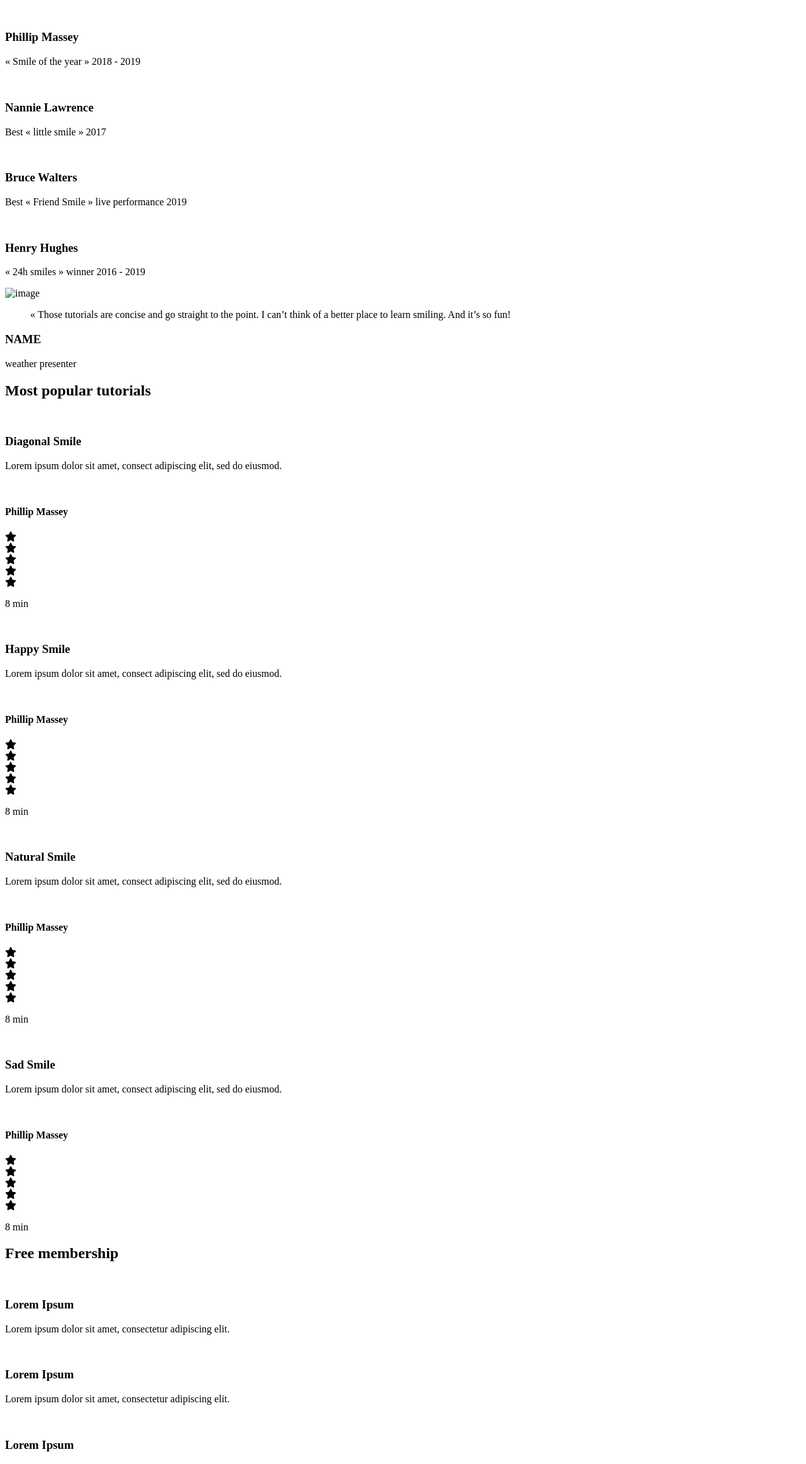
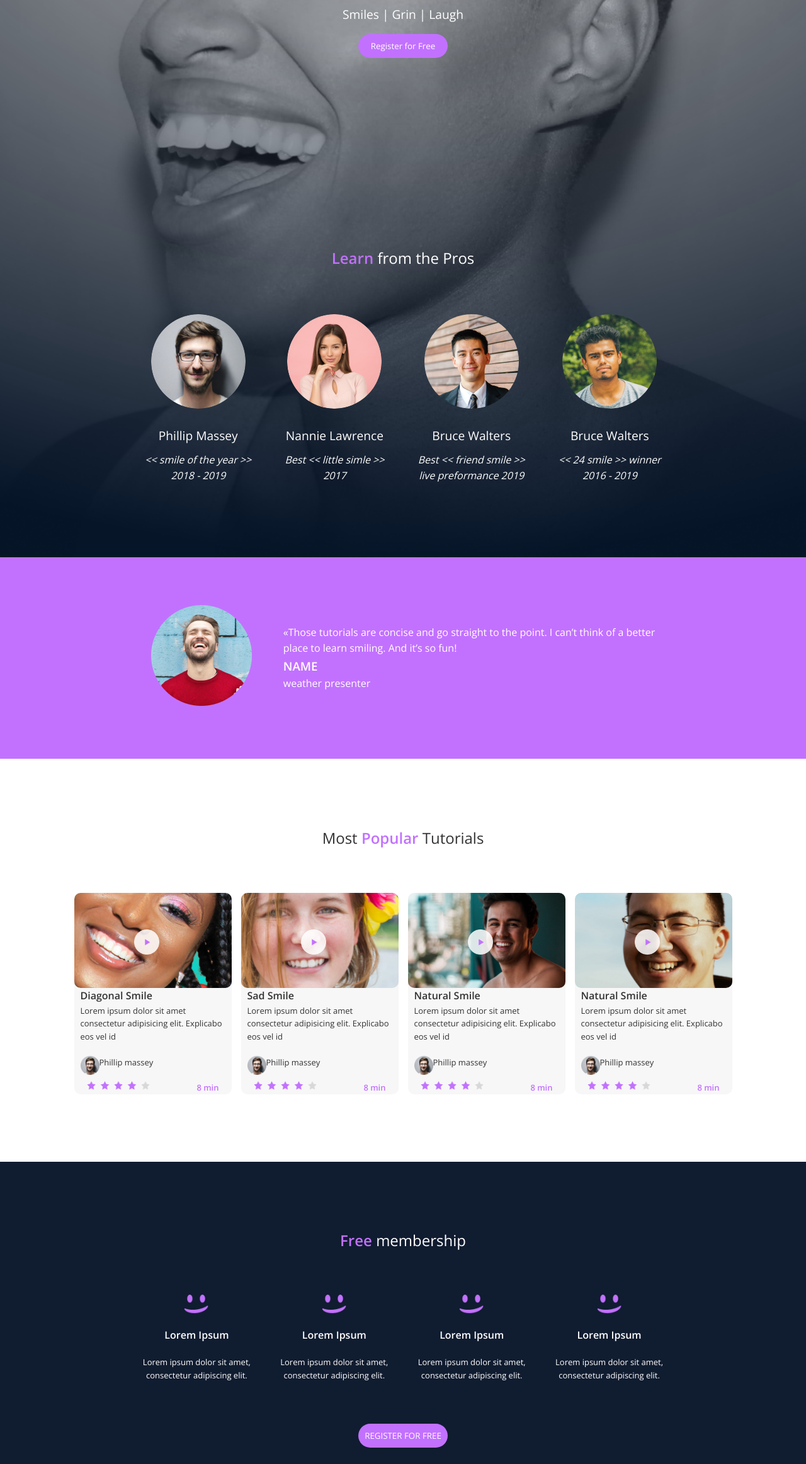
Before and after one commit to MohamedAhmedGameel/alx_html_css, a plain HTML site: page css_advanced/index.html in a window 1280 px wide. Shown: the part 475-2800 px from the top of the page at 63% size. Drawn offline with nearby package versions, Linux system fonts and the light colour scheme.

Commit message:
create alx web app

```diff
--- a/css_advanced/index.html
+++ b/css_advanced/index.html
@@ -3,183 +3,214 @@
   <head>
     <meta charset="UTF-8" />
     <meta name="viewport" content="width=device-width, initial-scale=1.0" />
+    <title>SmileSchool</title>
+    <link
+      href="https://fonts.googleapis.com/css2?family=Open+Sans:wght@400;600&display=swap"
+      rel="stylesheet"
+    />
+    <link rel="stylesheet" href="./styles.css" />
     <script
       src="https://kit.fontawesome.com/4a2b055604.js"
       crossorigin="anonymous"
     ></script>
-    <title>Document</title>
   </head>
   <body>
     <header>
       <nav>
-        <img src="https://fakeimg.pl/250x250?text=Sample+Logo" alt="logo" />
-
-        <ul>
-          <li><a href="#">COURSE</a></li>
-          <li><a href="#">PRICING</a></li>
-          <li><a href="#">LOGIN</a></li>
-        </ul>
+        <a href="#"><img src="../assets/logo.png" alt="logo" /></a>
+        <div>
+          <a href="#">Courses</a>
+          <a href="#">Pricing</a>
+          <a href="#">Login</a>
+        </div>
       </nav>
     </header>
-    <main>
-      <section>
-        <div>
-          <h1>Get schooled</h1>
-          <span>SMILES</span>
-          <span>GRIN</span>
-          <span>LAUGH</span>
-          <button>REGISTER FOR FREE</button>
+
+    <div class="hero">
+      <div id="heroIntro">
+        <h1>Get Schooled</h1>
+        <p>Smiles | Grin | Laugh</p>
+        <button class="btn">Register for Free</button>
       </div>
-        <div>
-          <h2>Learn from the pros</h2>
-          <div>
-            <div>
-              <img src="./images/1 (3).png" alt="" />
-              <h3>Phillip Massey</h3>
-              <p>« Smile of the year » 2018 - 2019</p>
+
+      <div id="heroProfile">
+        <h2>
+          <span style="color: #c271ff; font-weight: 900">Learn</span> from the
+          Pros
+        </h2>
+        <div class="profiles">
+          <div class="profile">
+            <img src="../assets/1.png" alt="Person 1" />
+            <p>Phillip Massey</p>
+            <em
+              ><< smile of the year >> <br />
+              2018 - 2019</em
+            >
           </div>
-            <div>
-              <img src="./images/6.png" alt="" />
-              <h3>Nannie Lawrence</h3>
-              <p>Best « little smile » 2017</p>
+          <div class="profile">
+            <img src="../assets/3.png" alt="Person 2" />
+            <p>Nannie Lawrence</p>
+            <em
+              >Best << little simle >> <br />
+              2017</em
+            >
           </div>
-            <div>
-              <img src="./images/7.png" alt="" />
-              <h3>Bruce Walters</h3>
-              <p>Best « Friend Smile » live performance 2019</p>
+          <div class="profile">
+            <img src="../assets/2.png" alt="Person 3" />
+            <p>Bruce Walters</p>
+            <em
+              >Best << friend smile >> <br />
+              live preformance 2019</em
+            >
           </div>
-            <div>
-              <img src="./images/8.png" alt="" />
-              <h3>Henry Hughes</h3>
-              <p>« 24h smiles » winner 2016 - 2019</p>
+          <div class="profile">
+            <img src="../assets/4.png" alt="Person 3" />
+            <p>Bruce Walters</p>
+            <em
+              ><< 24 smile >> winner <br />
+              2016 - 2019</em
+            >
           </div>
         </div>
       </div>
-      </section>
-      <section>
+    </div>
+
+    <section class="qoute">
       <div>
-          <img src="./images/Bitmap.png" alt="image" />
+        <img src="../assets/5.png" alt="image" />
       </div>
       <div>
         <blockquote>
-            « Those tutorials are concise and go straight to the point. I can’t
-            think of a better place to learn smiling. And it’s so fun!
+          «Those tutorials are concise and go straight to the point. I can’t
+          think of a better<br />place to learn smiling. And it’s so fun!
         </blockquote>
         <h3>NAME</h3>
         <p>weather presenter</p>
       </div>
     </section>
-      <section>
-        <h2>Most popular tutorials</h2>
-        <div>
-          <img src="./images/Bitmap (1).png" alt="" />
-          <h3>Diagonal Smile</h3>
+
+    <section class="popular-tutorials">
+      <h2>
+        Most
+        <span style="color: #c271ff; font-weight: 900">Popular</span> Tutorials
+      </h2>
+      <div class="tutorial-grid">
+        <div class="tutorial-card">
+          <img src="../assets/9.png" alt="Tutorial 1" />
+          <h4>Diagonal Smile</h4>
           <p>
-            Lorem ipsum dolor sit amet, consect adipiscing elit, sed do eiusmod.
+            Lorem ipsum dolor sit amet consectetur adipisicing elit. Explicabo
+            eos vel id
           </p>
-          <div>
-            <img src="./images/1 (3).png" alt="" />
-            <h4>Phillip Massey</h4>
+          <div class="review">
+            <div class="reviewHead">
+              <img src="../assets/1.png" alt="image" />
+              <span>Phillip massey</span>
             </div>
-          <div>
-            <div><i class="fa-solid fa-star"></i></div>
-            <div><i class="fa-solid fa-star"></i></div>
-            <div><i class="fa-solid fa-star"></i></div>
-            <div><i class="fa-solid fa-star"></i></div>
-            <div><i class="fa-solid fa-star"></i></div>
+
+            <div class="rate">
+              <img src="../assets/rating.png" alt="rating" />
+              <span>8 min</span>
             </div>
-          <p>8 min</p>
           </div>
-        <div>
-          <img src="./images/Bitmap (4).png" alt="" />
-          <h3>Happy Smile</h3>
+        </div>
+        <div class="tutorial-card">
+          <img src="../assets/7.png" alt="Tutorial 2" />
+          <h4>Sad Smile</h4>
           <p>
-            Lorem ipsum dolor sit amet, consect adipiscing elit, sed do eiusmod.
+            Lorem ipsum dolor sit amet consectetur adipisicing elit. Explicabo
+            eos vel id
           </p>
-          <div>
-            <img src="./images/1 (3).png" alt="" />
-            <h4>Phillip Massey</h4>
+          <div class="review">
+            <div class="reviewHead">
+              <img src="../assets/1.png" alt="image" />
+              <span>Phillip massey</span>
             </div>
-          <div>
-            <div><i class="fa-solid fa-star"></i></div>
-            <div><i class="fa-solid fa-star"></i></div>
-            <div><i class="fa-solid fa-star"></i></div>
-            <div><i class="fa-solid fa-star"></i></div>
-            <div><i class="fa-solid fa-star"></i></div>
+
+            <div class="rate">
+              <img src="../assets/rating.png" alt="rating" />
+              <span>8 min</span>
             </div>
-          <p>8 min</p>
           </div>
-        <div>
-          <img src="./images/Bitmap (3).png" alt="" />
-          <h3>Natural Smile</h3>
+        </div>
+        <div class="tutorial-card">
+          <img src="../assets/8.png" alt="Tutorial 3" />
+          <h4>Natural Smile</h4>
           <p>
-            Lorem ipsum dolor sit amet, consect adipiscing elit, sed do eiusmod.
+            Lorem ipsum dolor sit amet consectetur adipisicing elit. Explicabo
+            eos vel id
           </p>
-          <div>
-            <img src="./images/1 (3).png" alt="" />
-            <h4>Phillip Massey</h4>
+          <div class="review">
+            <div class="reviewHead">
+              <img src="../assets/1.png" alt="image" />
+              <span>Phillip massey</span>
             </div>
-          <div>
-            <div><i class="fa-solid fa-star"></i></div>
-            <div><i class="fa-solid fa-star"></i></div>
-            <div><i class="fa-solid fa-star"></i></div>
-            <div><i class="fa-solid fa-star"></i></div>
-            <div><i class="fa-solid fa-star"></i></div>
+
+            <div class="rate">
+              <img src="../assets/rating.png" alt="rating" />
+              <span>8 min</span>
             </div>
-          <p>8 min</p>
           </div>
-        <div>
-          <img src="./images/Bitmap (2).png" alt="" />
-          <h3>Sad Smile</h3>
+        </div>
+        <div class="tutorial-card">
+          <img src="../assets/6.png" alt="Tutorial 3" />
+          <h4>Natural Smile</h4>
           <p>
-            Lorem ipsum dolor sit amet, consect adipiscing elit, sed do eiusmod.
+            Lorem ipsum dolor sit amet consectetur adipisicing elit. Explicabo
+            eos vel id
           </p>
-          <div>
-            <img src="./images/1 (3).png" alt="" />
-            <h4>Phillip Massey</h4>
+          <div class="review">
+            <div class="reviewHead">
+              <img src="../assets/1.png" alt="image" />
+              <span>Phillip massey</span>
             </div>
-          <div>
-            <div><i class="fa-solid fa-star"></i></div>
-            <div><i class="fa-solid fa-star"></i></div>
-            <div><i class="fa-solid fa-star"></i></div>
-            <div><i class="fa-solid fa-star"></i></div>
-            <div><i class="fa-solid fa-star"></i></div>
+
+            <div class="rate">
+              <img src="../assets/rating.png" alt="rating" />
+              <span>8 min</span>
             </div>
-          <p>8 min</p>
+          </div>
+        </div>
       </div>
     </section>
-      <section>
-        <h2>Free membership</h2>
+
+    <section class="mentorShip">
+      <h2><b>Free</b> membership</h2>
+      <div class="mentors">
         <div>
-          <img src="./images/smile.svg" alt="" />
+          <img src="../assets/smile.png" alt="" />
           <h3>Lorem Ipsum</h3>
           <p>Lorem ipsum dolor sit amet, consectetur adipiscing elit.</p>
         </div>
         <div>
-          <img src="./images/smile.svg" alt="" />
+          <img src="../assets/smile.png" alt="" />
           <h3>Lorem Ipsum</h3>
           <p>Lorem ipsum dolor sit amet, consectetur adipiscing elit.</p>
         </div>
         <div>
-          <img src="./images/smile.svg" alt="" />
+          <img src="../assets/smile.png" alt="" />
           <h3>Lorem Ipsum</h3>
           <p>Lorem ipsum dolor sit amet, consectetur adipiscing elit.</p>
         </div>
         <div>
-          <img src="./images/smile.svg" alt="" />
+          <img src="../assets/smile.png" alt="" />
           <h3>Lorem Ipsum</h3>
           <p>Lorem ipsum dolor sit amet, consectetur adipiscing elit.</p>
         </div>
+      </div>
+
       <button>REGISTER FOR FREE</button>
     </section>
-      <section>
+
+    <section class="faq-section">
       <h2>F.A.Q</h2>
-        <div>
+      <div class="faq-grid">
+        <div class="faq-item">
           <div>
             <div>
               <h3>How does this work?</h3>
             </div>
-            <div>
+            <p>
               Lorem ipsum dolor sit amet, consectetur adipiscing elit, sed do
               eiusmod tempor incididunt ut labore et dolore magna aliqua. Ut
               enim ad minim veniam, quis nostrud exercitation ullamco laboris
@@ -187,12 +218,14 @@
               reprehenderit in voluptate velit esse cillum dolore eu fugiat
               nulla pariatur. Excepteur sint occaecat cupidatat non proident,
               sunt in culpa qui officia deserunt mollit anim id est laborum.
+            </p>
           </div>
 
           <div>
+            <div>
               <h3>How does this work?</h3>
             </div>
-            <div>
+            <p>
               Lorem ipsum dolor sit amet, consectetur adipiscing elit, sed do
               eiusmod tempor incididunt ut labore et dolore magna aliqua. Ut
               enim ad minim veniam, quis nostrud exercitation ullamco laboris
@@ -200,13 +233,15 @@
               reprehenderit in voluptate velit esse cillum dolore eu fugiat
               nulla pariatur. Excepteur sint occaecat cupidatat non proident,
               sunt in culpa qui officia deserunt mollit anim id est laborum.
+            </p>
           </div>
         </div>
+        <div class="faq-item">
           <div>
             <div>
               <h3>How does this work?</h3>
             </div>
-            <div>
+            <p>
               Lorem ipsum dolor sit amet, consectetur adipiscing elit, sed do
               eiusmod tempor incididunt ut labore et dolore magna aliqua. Ut
               enim ad minim veniam, quis nostrud exercitation ullamco laboris
@@ -214,11 +249,13 @@
               reprehenderit in voluptate velit esse cillum dolore eu fugiat
               nulla pariatur. Excepteur sint occaecat cupidatat non proident,
               sunt in culpa qui officia deserunt mollit anim id est laborum.
+            </p>
           </div>
+          <div>
             <div>
               <h3>How does this work?</h3>
             </div>
-            <div>
+            <p>
               Lorem ipsum dolor sit amet, consectetur adipiscing elit, sed do
               eiusmod tempor incididunt ut labore et dolore magna aliqua. Ut
               enim ad minim veniam, quis nostrud exercitation ullamco laboris
@@ -226,22 +263,23 @@
               reprehenderit in voluptate velit esse cillum dolore eu fugiat
               nulla pariatur. Excepteur sint occaecat cupidatat non proident,
               sunt in culpa qui officia deserunt mollit anim id est laborum.
+            </p>
           </div>
         </div>
       </div>
     </section>
-    </main>
+
     <footer>
       <section>
+        <div class="footerUpper">
+          <img src="../assets/logo.png" alt="logo" />
           <div>
-          <img src="https://fakeimg.pl/250x250?text=Sample+Logo" alt="logo" />
-          <div>
-            <i class="fa-brands fa-facebook"></i>
-            <i class="fa-brands fa-twitter"></i>
-            <i class="fa-brands fa-instagram"></i>
+            <i class="fa-brands fa-facebook fa-2xl"></i>
+            <i class="fa-brands fa-twitter fa-2xl"></i>
+            <i class="fa-brands fa-instagram fa-2xl"></i>
           </div>
         </div>
-        <p>©smileschool 2020</p>
+        <p class="footerLower">©smileschool 2020</p>
       </section>
     </footer>
   </body>
--- /dev/null
+++ b/css_advanced/styles.css
@@ -0,0 +1,353 @@
+@import url("https://fonts.googleapis.com/css2?family=Source+Sans+Pro:wght@400;700&display=swap");
+
+body {
+  font-family: "Source Sans Pro", sans-serif;
+}
+
+* {
+  margin: 0;
+  padding: 0;
+  box-sizing: border-box;
+  font-family: "Open Sans", sans-serif;
+}
+body {
+  line-height: 1.6;
+  color: #333;
+}
+header {
+  position: absolute;
+  top: 0;
+  left: 0;
+  right: 0;
+  background-color: transparent;
+  padding: 20px;
+  z-index: 10; /* Ensure the header appears above other content */
+}
+
+header nav {
+  display: flex;
+  justify-content: space-between;
+  align-items: center;
+}
+
+header nav a {
+  color: white;
+  text-decoration: none;
+  margin: 0 15px;
+  font-weight: bold;
+}
+
+header nav a:hover {
+  text-decoration: underline;
+}
+
+.hero {
+  background-image: url("../assets/Object.png"); /* Replace with the actual URL of the hero image */
+  background-size: cover;
+  background-position: center;
+  height: 170vh;
+  display: flex;
+  align-items: center;
+  justify-content: center;
+  flex-direction: column;
+  color: white;
+  text-align: center;
+}
+
+.hero #heroIntro {
+  height: 100vh;
+  display: flex;
+  align-items: center;
+  justify-content: center;
+  flex-direction: column;
+  text-align: center;
+}
+
+.hero #heroProfile {
+  display: flex;
+  flex-direction: column;
+  gap: 70px;
+  margin-bottom: 50px;
+}
+
+.hero .profiles {
+  justify-content: space-evenly;
+  width: 70vw;
+}
+
+.hero h1 {
+  font-size: 4em;
+  font-weight: 600;
+}
+
+.hero h2 {
+  font-weight: 200;
+}
+
+.hero p {
+  margin: 15px 0;
+  font-size: 1.2em;
+}
+
+.btn {
+  padding: 10px 20px;
+  background: #c271ff;
+  color: white;
+  border: none;
+  cursor: pointer;
+  border-radius: 30px;
+}
+.about-section {
+  background: #101c30;
+  padding: 40px;
+  text-align: center;
+  color: white;
+}
+.about-section h2 {
+  font-size: 2em;
+  margin-bottom: 20px;
+}
+.profiles {
+  display: flex;
+  justify-content: center;
+}
+.profile {
+  margin: 0 15px;
+}
+.profile img {
+  width: 150px;
+  border-radius: 50%;
+  margin-bottom: 10px;
+}
+.profile p {
+  margin: 10px 0;
+}
+
+.qoute {
+  height: 40vh;
+  background-color: #c271ff;
+  color: white;
+  display: flex;
+  justify-content: center;
+  align-items: center;
+  gap: 50px;
+}
+
+.popular-tutorials {
+  padding: 40px;
+  background: white;
+  height: 80vh;
+  display: flex;
+  flex-direction: column;
+  align-items: center;
+  justify-content: space-evenly;
+}
+
+.popular-tutorials h2 {
+  font-weight: 200;
+}
+
+.tutorial-grid {
+  display: flex;
+  justify-content: center;
+  gap: 15px;
+}
+.tutorial-card {
+  background: #f7f7f7;
+  border-radius: 10px;
+  width: 250px;
+  position: relative;
+}
+
+.tutorial-card img {
+  width: 100%;
+  border-radius: 10px;
+  position: relative;
+  display: block;
+}
+
+.tutorial-card::after {
+  content: "";
+  width: 40px;
+  height: 40px;
+  background-position: center;
+  background-size: contain;
+  position: absolute;
+  top: 18%;
+  left: 38%;
+  background-image: url("../assets/play.png");
+  z-index: 100;
+}
+
+.tutorial-card h4 {
+  padding: 0 10px;
+}
+
+.tutorial-card p {
+  font-size: small;
+  padding: 0 10px;
+}
+
+.tutorial-card .review {
+  display: flex;
+  flex-direction: column;
+  margin-top: 20px;
+  gap: 10px;
+  padding: 0 10px;
+}
+
+.tutorial-card .review .reviewHead {
+  display: flex;
+}
+
+.tutorial-card .review span {
+  font-size: small;
+}
+
+.tutorial-card .review img {
+  width: 30px;
+}
+
+.tutorial-card .review .rate {
+  width: 100%;
+  display: flex;
+  justify-content: space-between;
+  padding: 0 10px;
+}
+
+.tutorial-card .review .rate img {
+  width: 100px;
+  height: 15px;
+}
+
+.tutorial-card .review .rate span {
+  color: #c271ff;
+  font-weight: 900;
+}
+
+.mentorShip {
+  background: #101c30;
+  padding: 40px;
+  text-align: center;
+  color: white;
+  display: flex;
+  flex-direction: column;
+  justify-content: space-evenly;
+  align-items: center;
+  height: 70vh;
+}
+
+.mentorShip h2 {
+  font-weight: 200;
+}
+
+.mentorShip h2 b {
+  color: #c271ff;
+}
+
+.mentorShip .mentors {
+  display: flex;
+  justify-content: space-between;
+  align-items: center;
+  width: 70%;
+}
+
+.mentorShip .mentors div {
+  max-width: 22%;
+  display: flex;
+  flex-direction: column;
+  align-items: center;
+  gap: 20px;
+}
+
+.mentors img {
+  width: 40px;
+}
+
+.mentorShip .mentors h3 {
+  font-size: medium;
+}
+
+.mentorShip .mentors p {
+  font-size: small;
+  font-weight: 200;
+}
+
+.mentorShip button {
+  background-color: #c271ff;
+  padding: 10px;
+  color: white;
+  border-radius: 20px;
+  border: 0;
+  outline: 0;
+}
+
+.faq-section h2 {
+  font-weight: 200;
+  font-size: xx-large;
+}
+
+.faq-section {
+  padding: 80px 40px;
+  background: white;
+  font-size: small;
+  display: flex;
+  flex-direction: column;
+  align-items: center;
+  gap: 60px;
+}
+.faq-grid {
+  display: flex;
+  justify-content: space-evenly;
+}
+.faq-item {
+  width: 25%;
+  display: flex;
+  flex-direction: column;
+  gap: 50px;
+}
+
+.faq-item p {
+  color: grey;
+  margin-top: 15px;
+}
+footer {
+  background: #101c30;
+  text-align: center;
+  justify-content: space-evenly;
+  height: 30vh;
+  color: white;
+}
+
+footer section {
+  display: flex;
+  justify-content: space-between;
+  align-items: center;
+  height: 100%;
+  flex-direction: column;
+}
+
+footer .footerUpper {
+  width: 100%;
+  height: 20vh;
+  padding: 20px 180px;
+  display: flex;
+  justify-content: space-between;
+  align-items: center;
+}
+
+footer .footerUpper div {
+  display: flex;
+  align-items: center;
+  justify-content: space-evenly;
+  gap: 35px;
+}
+
+footer .footerUpper div i {
+  width: 15px;
+}
+
+footer .footerLower {
+  color: gray;
+  display: flex;
+}
```
Also changed, not shown: assets/1.png (added), assets/2.png (added), assets/3.png (added), assets/4.png (added), assets/5.png (added), assets/6.png (added), assets/7.png (added), assets/8.png (added), assets/9.png (added), assets/Object.png (added), assets/logo.png (added), assets/play.png (added), assets/rating.png (added), assets/smile.png (added). Lines whose indentation alone changed are shown as unchanged.
